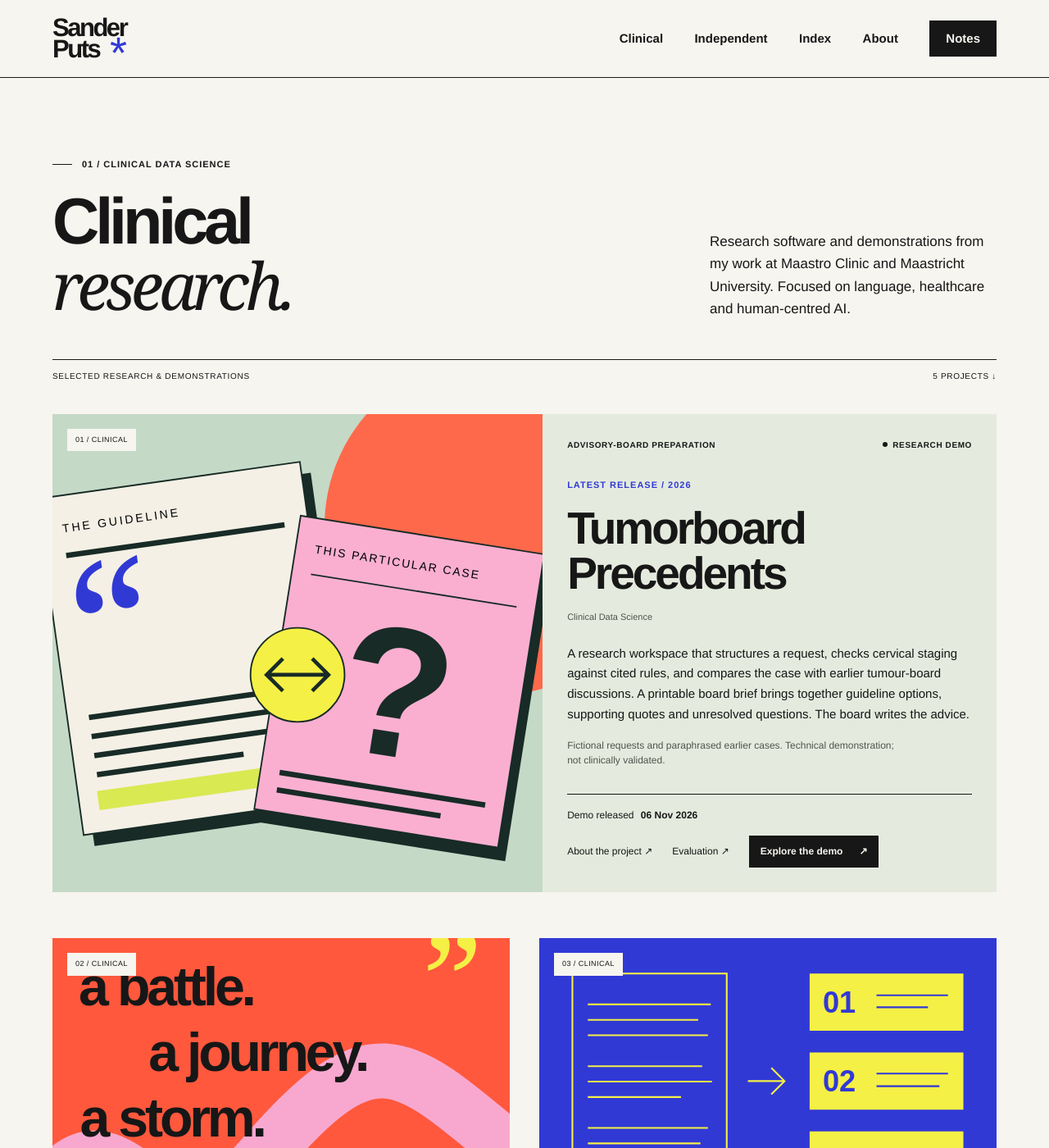
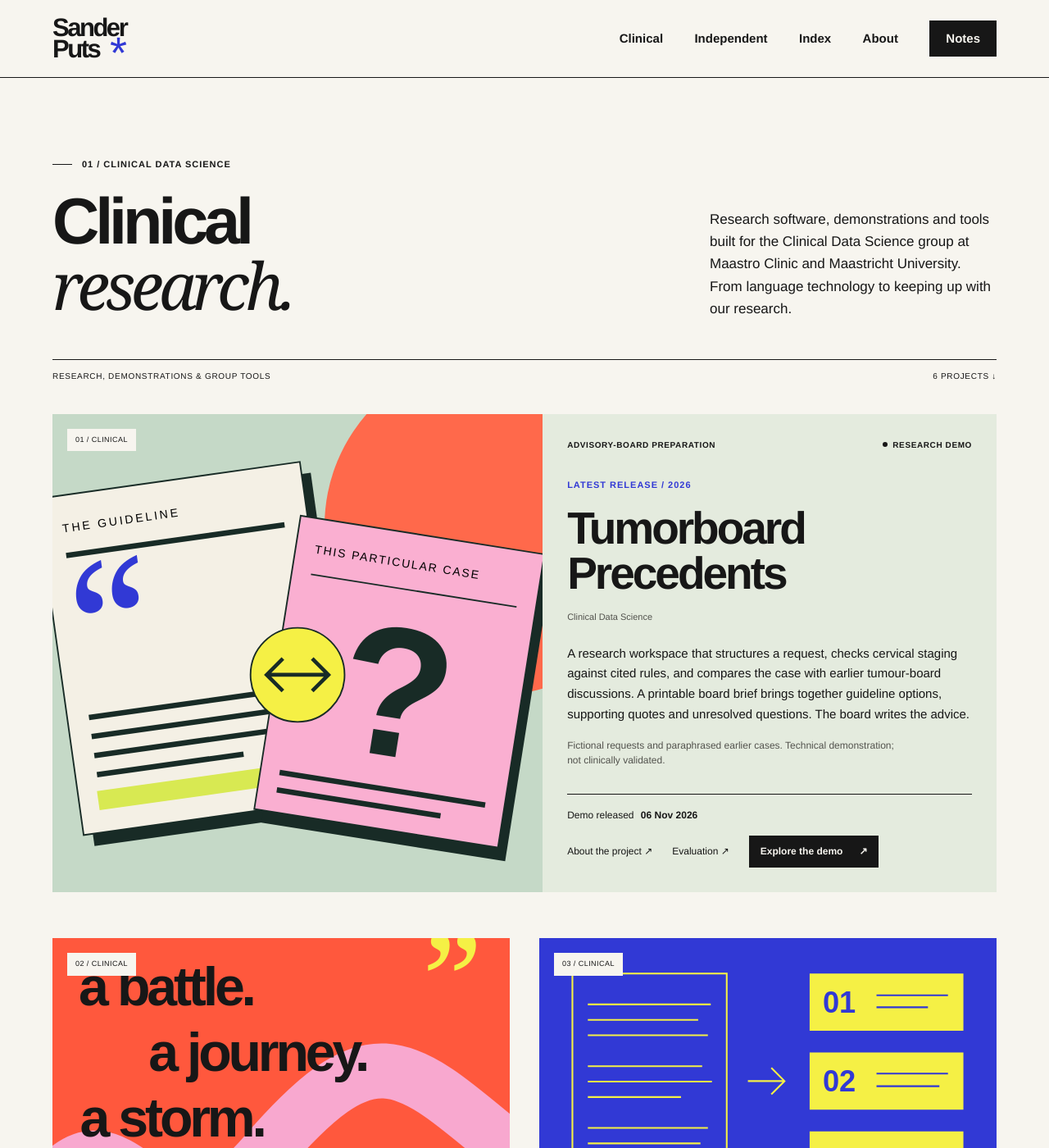
Before and after one commit to putssander/putssander.github.io, a Jekyll site: the page built from index.html, in a window 1280 px wide and 1400 px high, scrolled down 695 px. Shown: the whole window at 82% size. Built offline with Jekyll 4.4.1, drawn with Linux system fonts in a browser that asks for light colours; some of the changed text lies outside the part shown.

Commit message:
Add PubPulse research-group tool with verified release date

```diff
--- a/_includes/project-art.html
+++ b/_includes/project-art.html
@@ -55,4 +55,21 @@
   <g stroke="#171717" stroke-width="4"><path d="M672 84L689 100L715 69M672 249L689 265L715 234M672 369L689 385L715 354" fill="none"/></g>
   <text x="55" y="460" font-family="Arial,sans-serif" font-size="15" letter-spacing="2">FOLLOW THE REASONING.</text>
 </svg>
+{% when 'pubpulse' %}
+<svg viewBox="0 0 800 620" preserveAspectRatio="xMidYMid slice" xmlns="http://www.w3.org/2000/svg">
+  <rect width="800" height="620" fill="#faafd1"/>
+  <circle cx="672" cy="122" r="190" fill="#ff583d"/>
+  <g transform="translate(105 108) rotate(-10 220 200)">
+    <rect x="42" y="30" width="430" height="405" fill="#3139d5"/>
+    <rect x="22" y="15" width="430" height="405" fill="#f5f045" stroke="#171717" stroke-width="2"/>
+    <rect width="430" height="405" fill="#f7f5ef" stroke="#171717" stroke-width="2"/>
+    <text x="28" y="48" font-family="Arial,sans-serif" font-size="14" letter-spacing="3">FROM OUR RESEARCH GROUP</text>
+    <path d="M28 70H402" stroke="#171717" stroke-width="2"/>
+    <g font-family="Arial,sans-serif" font-size="92" font-weight="700" letter-spacing="-6" fill="#3139d5"><text x="23" y="165">New</text><text x="23" y="247">thinking.</text></g>
+    <path d="M28 286H255M28 312H377M28 338H350M28 364H300" stroke="#171717" stroke-width="6"/>
+  </g>
+  <circle cx="641" cy="432" r="97" fill="#3139d5"/>
+  <path d="M573 435H601L620 392L646 478L666 426H708" fill="none" stroke="#f5f045" stroke-width="8" stroke-linejoin="round" stroke-linecap="round"/>
+  <text x="48" y="583" font-family="Arial,sans-serif" font-size="14" letter-spacing="3" fill="#171717">KEEP A PULSE ON THE PUBLICATIONS.</text>
+</svg>
 {% endcase %}
--- a/assets/css/site.css
+++ b/assets/css/site.css
@@ -107,15 +107,15 @@
 .project-actions .project-link { display: inline-flex; gap: 20px; justify-content: space-between; padding: 10px 14px; background: var(--ink); color: var(--paper); transition: background .2s; }
 .project-actions .project-link:hover { background: var(--blue); text-decoration: none; }
 .project-link { font-weight: 700; }
-.project-spotlight { display: grid; grid-template-columns: 1.08fr 1fr; grid-column: 1 / -1; background: #e4ebde; }
-.project-spotlight .project-art { aspect-ratio: auto; min-height: 520px; }
-.project-spotlight .project-art svg { object-fit: cover; }
-.project-spotlight .project-details { padding: 30px; }
-.project-spotlight .project-body { padding-top: 34px; }
-.project-spotlight h3 { font-size: clamp(34px, 4.3vw, 65px); max-width: 12ch; margin-bottom: 16px; }
+.project-wide { display: grid; grid-template-columns: 1.08fr 1fr; grid-column: 1 / -1; background: #e4ebde; }
+.project-wide .project-art { aspect-ratio: auto; min-height: 520px; }
+.project-wide .project-art svg { object-fit: cover; }
+.project-wide .project-details { padding: 30px; }
+.project-wide .project-body { padding-top: 34px; }
+.project-wide h3 { font-size: clamp(34px, 4.3vw, 65px); max-width: 12ch; margin-bottom: 16px; }
 .spotlight-label { color: var(--blue); margin-bottom: 18px; }
-.project-spotlight .project-context { margin-bottom: 24px; }
-.project-spotlight .project-footer { margin-top: 10px; }
+.project-wide .project-context { margin-bottom: 24px; }
+.project-wide .project-footer { margin-top: 10px; }
 .research-foundation { margin-top: 64px; padding: 32px 0; border-top: 2px solid var(--ink); border-bottom: 2px solid var(--ink); display: grid; grid-template-columns: 1fr 2.2fr auto; gap: 32px; align-items: start; }
 .research-foundation h3 { font-family: Georgia,serif; font-size: 34px; font-weight: 400; margin-bottom: 16px; letter-spacing: -.04em; }
 .research-foundation div > p { font-size: 15px; margin-bottom: 0; }
@@ -199,9 +199,9 @@
   .hero-bottom p { font-size: 14px; }
   .hero-enter { width: 55px; height: 55px; font-size: 40px; }
   .hero-art { padding: 24px 18px; }
-  .project-spotlight .project-art { min-height: 570px; }
-  .project-spotlight .project-details { padding: 24px; }
-  .project-spotlight h3 { font-size: 43px; }
+  .project-wide .project-art { min-height: 570px; }
+  .project-wide .project-details { padding: 24px; }
+  .project-wide h3 { font-size: 43px; }
   .project-meta { flex-wrap: wrap; gap: 8px; }
   .section-summary { max-width: 310px; }
   .research-foundation { grid-template-columns: 1fr 2fr; }
@@ -230,14 +230,14 @@
   .section-summary { max-width: 45ch; font-size: 16px; }
   h2 { font-size: 60px; }
   .projects-stack { grid-template-columns: 1fr; gap: 40px; }
-  .project-spotlight { grid-template-columns: 1fr; }
-  .project-spotlight .project-art { aspect-ratio: 8 / 6.2; min-height: 0; }
-  .project-spotlight .project-details { padding: 24px; }
-  .project-spotlight h3 { max-width: none; font-size: clamp(34px, 8vw, 50px); }
+  .project-wide { grid-template-columns: 1fr; }
+  .project-wide .project-art { aspect-ratio: 8 / 6.2; min-height: 0; }
+  .project-wide .project-details { padding: 24px; }
+  .project-wide h3 { max-width: none; font-size: clamp(34px, 8vw, 50px); }
   .project-card h3 { font-size: 36px; }
   .project-meta { flex-direction: row; }
   .project-body { padding: 20px 0; }
-  .project-spotlight .project-body { padding-top: 26px; }
+  .project-wide .project-body { padding-top: 26px; }
   .project-context { margin-bottom: 18px; }
   .research-foundation { grid-template-columns: 1fr; gap: 18px; margin-top: 40px; }
   .research-foundation > a { grid-column: 1; }
--- a/index.html
+++ b/index.html
@@ -25,13 +25,13 @@
 <section id="projects" class="work-section" aria-labelledby="projects-title">
   <header class="section-intro">
     <div><p class="section-index">01 / Clinical Data Science</p><h2 id="projects-title">Clinical<br><em>research.</em></h2></div>
-    <p class="section-summary">Research software and demonstrations from my work at Maastro Clinic and Maastricht University. Focused on language, healthcare and human-centred AI.</p>
+    <p class="section-summary">Research software, demonstrations and tools built for the Clinical Data Science group at Maastro Clinic and Maastricht University. From language technology to keeping up with our research.</p>
   </header>
-  <div class="collection-label"><span>Selected research & demonstrations</span><span>{{ site.data.projects | where: "category", "clinical" | size }} projects ↓</span></div>
+  <div class="collection-label"><span>Research, demonstrations & group tools</span><span>{{ site.data.projects | where: "category", "clinical" | size }} projects ↓</span></div>
   <div class="projects-stack">
     {% for project in site.data.projects %}
     {% if project.category == 'clinical' %}
-    <article id="{{ project.id }}" class="project-card project-{{ project.id }}{% if project.spotlight %} project-spotlight{% endif %}" aria-labelledby="{{ project.id }}-title">
+    <article id="{{ project.id }}" class="project-card project-{{ project.id }}{% if project.spotlight or project.wide %} project-wide{% endif %}{% if project.spotlight %} project-spotlight{% endif %}" aria-labelledby="{{ project.id }}-title">
       <div class="project-art" aria-hidden="true"><span class="art-number">0{{ forloop.index }} / Clinical</span>{% include project-art.html id=project.id %}</div>
       <div class="project-details">
       <div class="project-meta"><span>{{ project.tag | escape }}</span><span class="status-badge status-{{ project.status | slugify }}">{{ project.status | escape }}</span></div>
```
Also changed, not shown: _data/projects.yml (+19 -0 lines).
